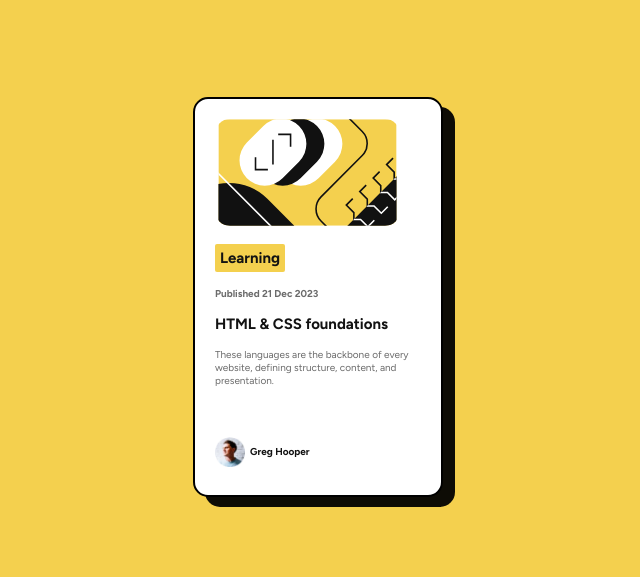
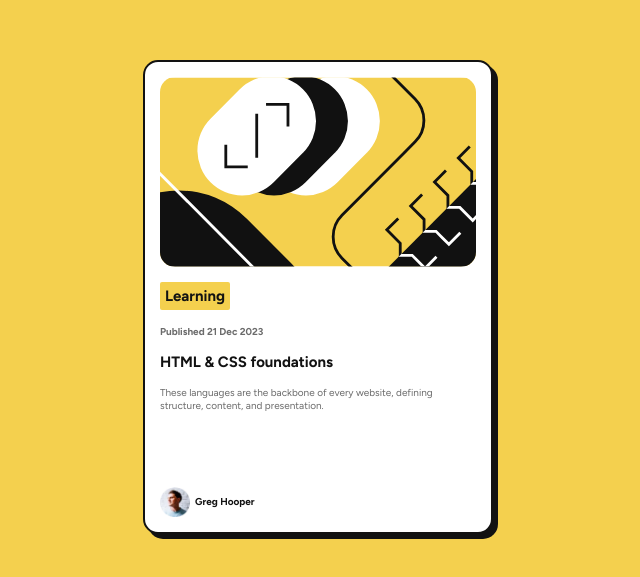
Before and after one commit to EnrikeOmarFarias/preview_card, a plain HTML site: page index.html in a window 1280 px wide. Shown: the part 103-680 px from the top of the page, without its empty margins (322-962 px from the left). Drawn offline with Linux system fonts and the light colour scheme.

Commit message:
Optimizando proyecto

```diff
--- a/index.html
+++ b/index.html
@@ -26,7 +26,7 @@
   </head>
   <body>
     <main class="contenedor-principal">
-      <div class="contenedor sombra">
+      <div class="contenedor-secundario">
         <img
           src="/assets/images/illustration-article.svg"
           alt="imagen tarjeta"
@@ -34,7 +34,7 @@
         />
         <h3 class="h3">Learning</h3>
         <h4 class="h4">Published 21 Dec 2023</h4>
-        <h2 class="titulo">HTML & CSS foundations</h2>
+        <h1 class="titulo">HTML & CSS foundations</h1>
         <p class="parrafo">
           These languages are the backbone of every website, defining structure,
           content, and presentation.
--- a/style.css
+++ b/style.css
@@ -21,16 +21,7 @@ html {
 
 body {
   font-family: "Figtree", sans-serif;
-  font-optical-sizing: auto;
-  font-weight: weight;
-  font-style: normal;
   background-color: var(--colorprincipalYellow);
-}
-
-.sombra {
-  -webkit-box-shadow: 12px 10px 0px 0px rgba(0, 0, 0, 0.94);
-  -moz-box-shadow: 12px 10px 0px 0px rgba(0, 0, 0, 0.94);
-  box-shadow: 12px 10px 0px 0px rgba(0, 0, 0, 0.94);
 }
 
 .contenedor-principal {
@@ -40,27 +31,31 @@ body {
   place-items: center;
 }
 
-.contenedor {
+.contenedor-secundario {
   width: 25rem;
-  height: 50vh;
+  height: auto;
   background-color: var(--colorsecundarioWhite);
-  border: solid 0.2rem black;
+  border: solid 0.2rem var(--Gray950);
   border-radius: 1.5rem;
-  padding: 2rem;
+  padding: 1.5rem;
+  display: flex;
+  flex-direction: column;
+  flex-wrap: wrap;
+  box-shadow: 0.5rem 0.5rem var(--Gray950);
 }
 
 .img {
-  width: 90%;
-  height: 30%;
+  width: 100%;
+  height: 40%;
   border-radius: 1.5rem;
+  overflow: hidden;
 }
 
 .h3 {
   font-size: var(--md);
   font-weight: bold;
   color: var(--Gray950);
-  margin: 1.5rem 0;
-  display: inline-block;
+  margin: 1.5rem auto 1.5rem 0;
   background-color: var(--colorprincipalYellow);
   padding: 0.5rem;
   border-radius: 0.2rem;
@@ -109,3 +104,9 @@ body {
   font-weight: bold;
   margin: 0.5rem;
 }
+
+@media (min-width: 375px) {
+  .contenedor-secundario {
+    width: 35rem;
+  }
+}
```
